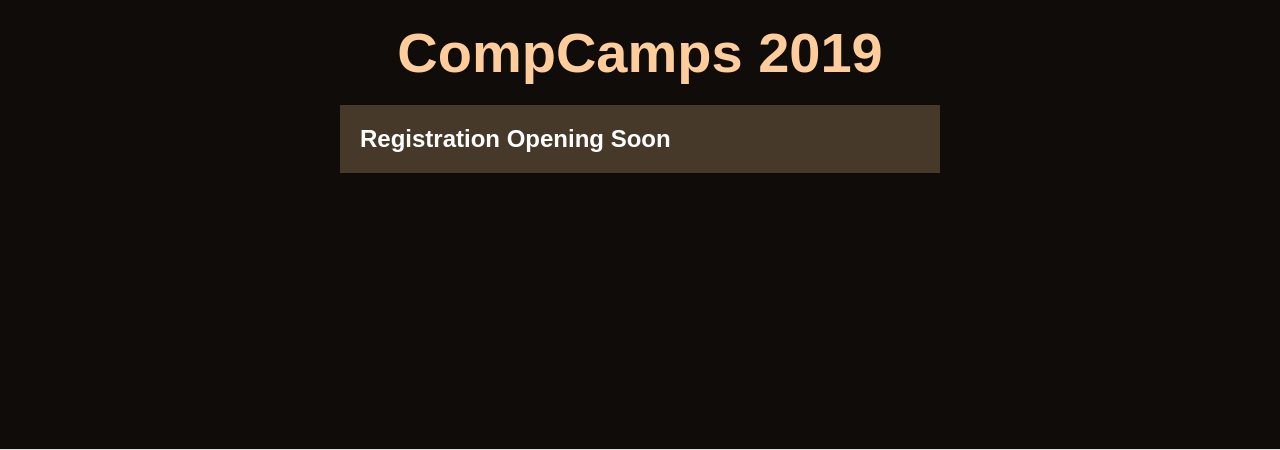
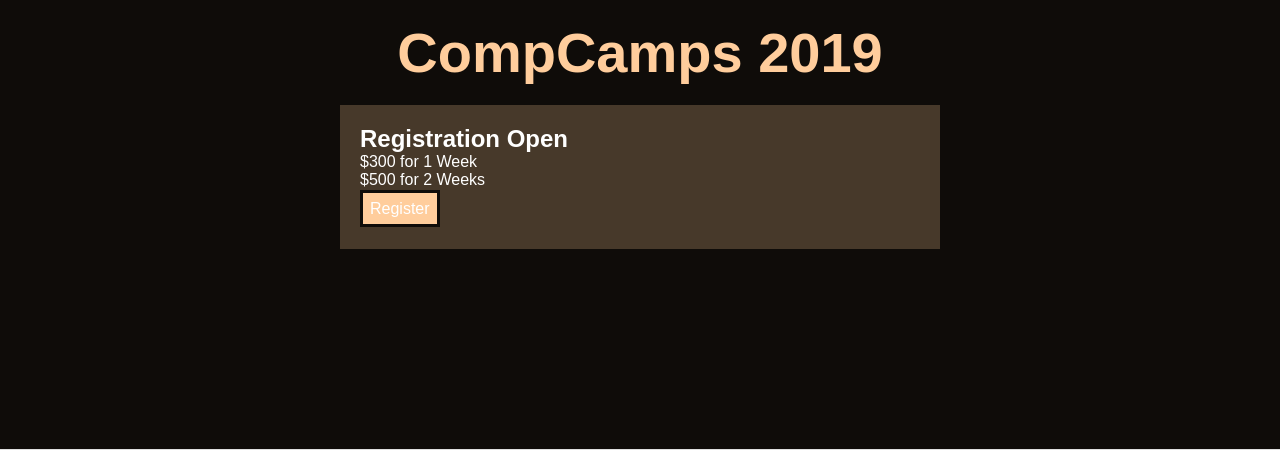
Before and after one commit to AndrewJMD/Website, a PHP site: page /register in a window 1280 px wide. Shown: the part 98-548 px from the top of the page. Run offline with PHP 8.4, Linux system fonts and the light colour scheme; data that the repository does not hold is empty; style sheets or scripts are compiled from the project's sources; some libraries are stand-ins or nearby versions.

Commit message:
open registration

```diff
--- a/www/dash/js/pages/register/register.js
+++ b/www/dash/js/pages/register/register.js
@@ -200,7 +200,6 @@ function next() {
       $("#cheque").slideUp();
       $("#next-button").hide();
       $("#prev-button").hide();
-      $("#close-button").show();
       $("#complete").slideDown();
       state = 100;
       break;
--- a/www/register.php
+++ b/www/register.php
@@ -7,7 +7,12 @@ include('includes/header.php');
 <h1 class="title">CompCamps 2019</h1>
 
 <section class="register-section">
-  <h2>Registration Opening Soon</h2>
+  <h2>Registration Open</h2>
+  <p>
+    $300 for 1 Week<br/>
+    $500 for 2 Weeks
+  </p>
+  <a class="button" href="dash/register">Register</a>
 </section>
 
 <?php include('includes/footer.php'); ?>
```
